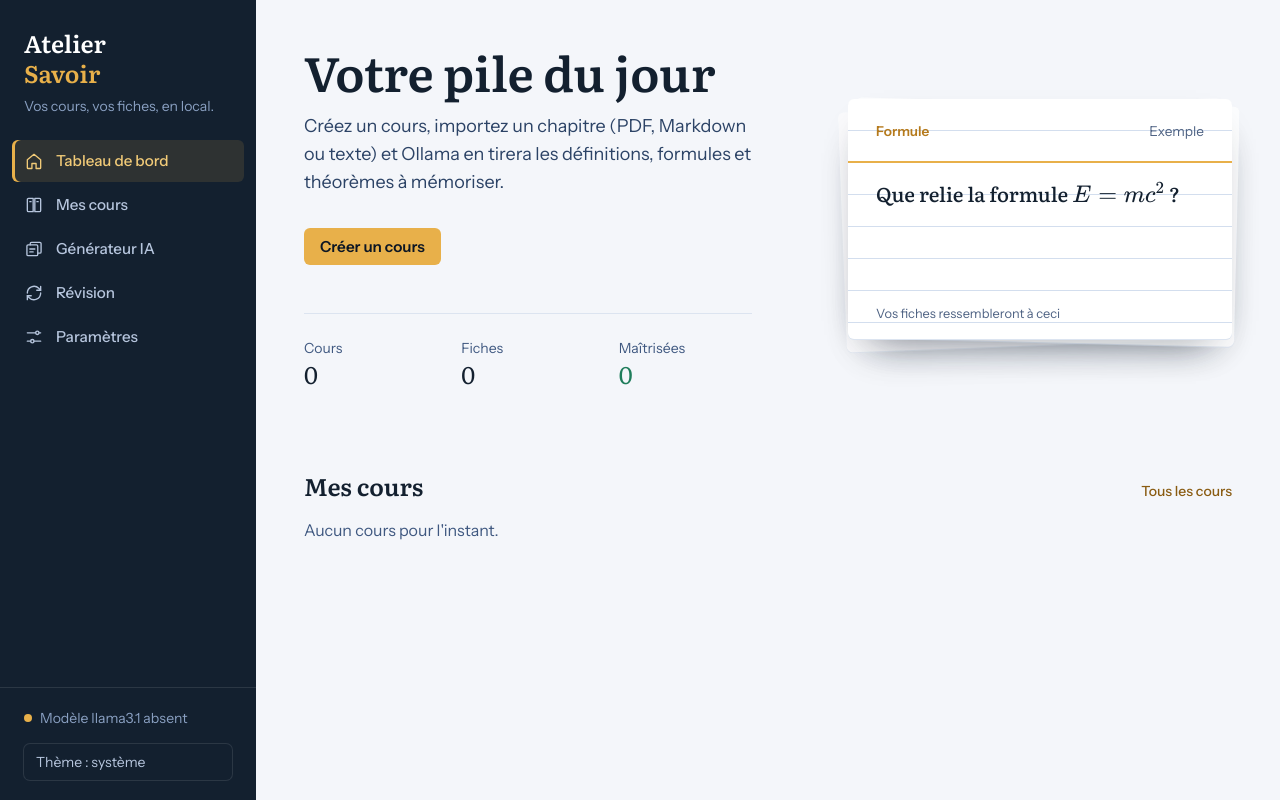
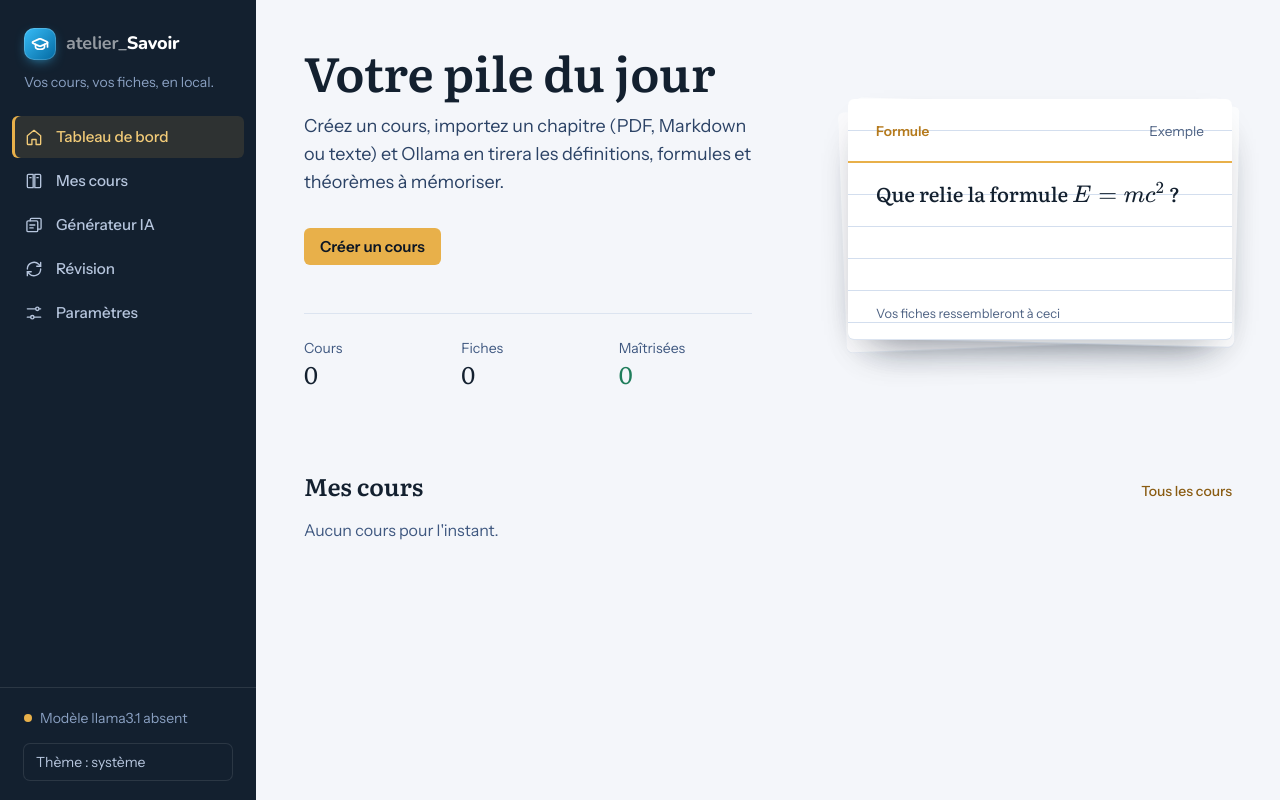
Before and after one commit to m6rdxc9g4t-beep/Atelier_Savoir, a Flask app: page / in a window 1280 px wide. Run offline with Flask 3, Linux system fonts and the light colour scheme; data that the repository does not hold is empty.

Commit message:
feat(ui): marque commune de la Suite Atelier (atelier_Savoir)
Co-Authored-By: Claude Opus 5.5 <noreply@anthropic.com>
Claude-Session: https://claude.ai/code/session_017xJenHm7JW1ZL7QZ7dBPew

```diff
--- /dev/null
+++ b/static/brand/atelier-brand.css
@@ -0,0 +1,74 @@
+/* Atelier — marque commune (logo + nom de l'application).
+   Source de vérité : Atelier_Projets/design-system/brand/.
+   Copiée telle quelle, avec la police, dans Ciné, Viz, Tab, Savoir et Trésorerie :
+   toute modification se fait ici puis dans chaque copie.
+
+   Balisage attendu :
+     <a class="atelier-brand" href="/">
+       <span class="atelier-brand__tile" aria-hidden="true"><svg …icône de l'app…/></span>
+       <span class="atelier-brand__name"><span class="atelier-brand__prefix">atelier_</span>Nom</span>
+     </a>
+
+   Aucune règle `display` sur __name ni `margin` sur .atelier-brand : les utilitaires de chaque app
+   (hidden, lg:inline…) gardent la main.
+
+   Police : Nunito (SIL Open Font License 1.1, voir OFL-Nunito.txt), embarquée — aucune requête réseau. */
+
+@font-face {
+  font-family: "Atelier Brand";
+  font-style: normal;
+  font-display: swap;
+  font-weight: 200 1000;
+  src: url("./nunito-latin-wght-normal.woff2") format("woff2-variations"),
+    url("./nunito-latin-wght-normal.woff2") format("woff2");
+}
+
+:root {
+  /* Dégradé cyan des logos Atelier : identique dans les six applications et dans les deux thèmes. */
+  --atelier-brand-from: #38bdf8;
+  --atelier-brand-to: #0369a1;
+  --atelier-brand-icon: #ffffff;
+  --atelier-brand-font: "Atelier Brand", ui-rounded, "SF Pro Rounded", system-ui, sans-serif;
+}
+
+.atelier-brand {
+  display: inline-flex;
+  align-items: center;
+  gap: 0.625rem;
+  color: inherit;
+  text-decoration: none;
+}
+
+.atelier-brand__tile {
+  display: grid;
+  flex: none;
+  place-items: center;
+  width: 2rem;
+  height: 2rem;
+  border-radius: 0.625rem;
+  color: var(--atelier-brand-icon);
+  background: linear-gradient(135deg, var(--atelier-brand-from), var(--atelier-brand-to));
+  box-shadow:
+    inset 0 0 0 1px rgb(255 255 255 / 0.18),
+    0 4px 14px -6px var(--atelier-brand-from);
+}
+
+.atelier-brand__tile svg {
+  width: 1.125rem;
+  height: 1.125rem;
+  stroke-width: 2.25;
+}
+
+.atelier-brand__name {
+  font-family: var(--atelier-brand-font);
+  font-size: 1.125rem;
+  font-weight: 800;
+  line-height: 1.1;
+  letter-spacing: -0.01em;
+  white-space: nowrap;
+}
+
+.atelier-brand__prefix {
+  font-weight: 700;
+  opacity: 0.55;
+}
--- a/templates/base.html
+++ b/templates/base.html
@@ -1,4 +1,4 @@
-{% from 'partials/icons.html' import icon %}<!doctype html>
+{% from 'partials/icons.html' import icon, brand %}<!doctype html>
 <html lang="fr">
 <head>
   <meta charset="utf-8">
@@ -20,6 +20,7 @@
   {# app.css avant Tailwind : les utilitaires (w-auto, py-1…) peuvent ajuster les composants #}
   <link rel="stylesheet" href="{{ url_for('static', filename='css/app.css') }}">
   <link rel="stylesheet" href="{{ url_for('static', filename='css/tailwind.css') }}">
+  <link rel="stylesheet" href="{{ url_for('static', filename='brand/atelier-brand.css') }}">
   <link rel="stylesheet" href="{{ url_for('static', filename='vendor/katex/katex.min.css') }}">
   <script defer src="{{ url_for('static', filename='vendor/katex/katex.min.js') }}"></script>
   <script defer src="{{ url_for('static', filename='vendor/katex/contrib/auto-render.min.js') }}"></script>
@@ -28,7 +29,7 @@
 
   {# Barre mobile #}
   <header class="sticky top-0 z-30 flex items-center justify-between border-b border-nuit-100 bg-papier/95 px-4 py-3 backdrop-blur lg:hidden dark:border-nuit-800 dark:bg-nuit-950/95">
-    <a href="{{ url_for('pages.dashboard') }}" class="font-serif text-lg font-semibold">Atelier Savoir</a>
+    {{ brand(url_for('pages.dashboard')) }}
     <button type="button" data-sidebar-toggle aria-controls="sidebar" aria-expanded="false"
             class="rounded-md px-3 py-1.5 text-sm font-medium ring-1 ring-nuit-200 dark:ring-nuit-700">Menu</button>
   </header>
@@ -37,10 +38,8 @@
     <aside id="sidebar"
            class="fixed inset-y-0 left-0 z-40 flex w-64 -translate-x-full flex-col bg-nuit-900 text-nuit-100 transition-transform duration-200 lg:sticky lg:top-0 lg:h-screen lg:translate-x-0 dark:bg-[#0A1320]">
       <div class="px-6 pb-6 pt-7">
-        <a href="{{ url_for('pages.dashboard') }}" class="block font-serif text-2xl font-semibold leading-tight text-white">
-          Atelier<br><span class="text-ambre-400">Savoir</span>
-        </a>
-        <p class="mt-2 text-sm text-nuit-300">Vos cours, vos fiches, en local.</p>
+        <span class="text-white">{{ brand(url_for('pages.dashboard')) }}</span>
+        <p class="mt-3 text-sm text-nuit-300">Vos cours, vos fiches, en local.</p>
       </div>
 
       <nav class="flex-1 space-y-0.5 px-3" aria-label="Navigation principale">
--- a/templates/partials/icons.html
+++ b/templates/partials/icons.html
@@ -15,3 +15,12 @@
 {%- endif %}
 </svg>
 {%- endmacro %}
+
+
+{# Marque commune de la suite Atelier (static/brand/atelier-brand.css) #}
+{% macro brand(href) -%}
+<a href="{{ href }}" class="atelier-brand" title="Atelier Savoir">
+  <span class="atelier-brand__tile" aria-hidden="true"><svg viewBox="0 0 24 24" fill="none" stroke="currentColor" stroke-linecap="round" stroke-linejoin="round"><path d="M21.42 10.922a1 1 0 0 0-.019-1.838L12.83 5.18a2 2 0 0 0-1.66 0L2.6 9.08a1 1 0 0 0 0 1.832l8.57 3.908a2 2 0 0 0 1.66 0z"/><path d="M22 10v6"/><path d="M6 12.5V16a6 3 0 0 0 12 0v-3.5"/></svg></span>
+  <span class="atelier-brand__name"><span class="atelier-brand__prefix">atelier_</span>Savoir</span>
+</a>
+{%- endmacro %}
```
Also changed, not shown: static/brand/OFL-Nunito.txt (added, +93 -0 lines), static/brand/nunito-latin-wght-normal.woff2 (added), static/css/tailwind.css.
